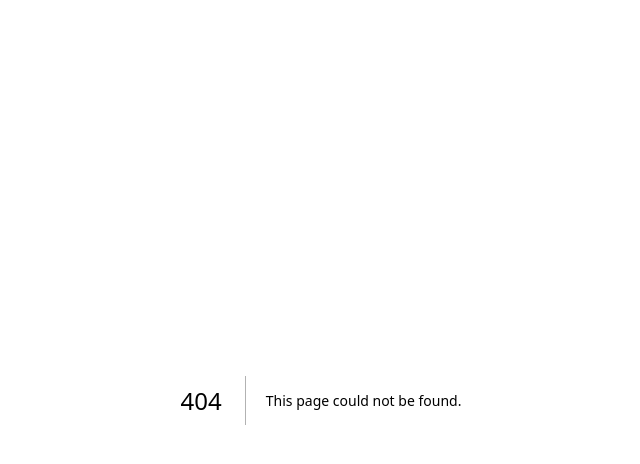
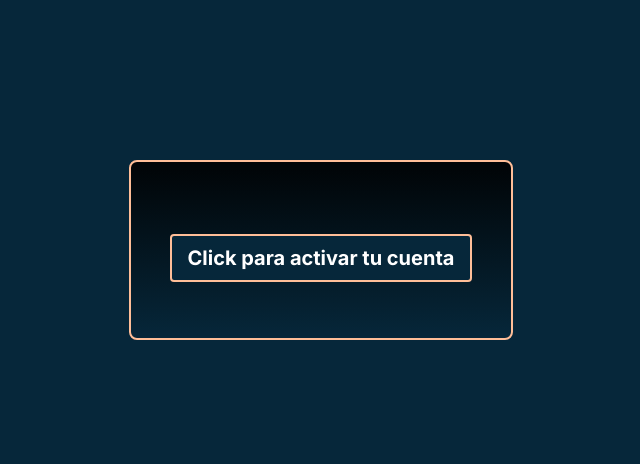
Before and after one commit to juandape/dotcocktails, a Next.js app: page /verify-account/1 in a window 1280 px wide. Before the commit this address had no page. Shown: the top 464 px of the page, without its empty margins (319-959 px from the left). Built offline with nearby package versions, Linux system fonts and the light colour scheme; no server answers.

Commit message:
perf: activate account

```diff
--- a/src/app/create/cocktailsform/page.tsx
+++ b/src/app/create/cocktailsform/page.tsx
@@ -10,7 +10,7 @@ import BackButton from '@/components/back-button';
 import SubmitButton from '@/components/submit-button';
 
 const BASE_URL = process.env.NEXT_PUBLIC_BASE_URL;
-const url = `${BASE_URL}/api/cocktails`;
+const url = `${BASE_URL}/api/v1/cocktails`;
 
 const initialForm = {
   nameId: '',
@@ -48,7 +48,7 @@ export default function CocktailsFormPage() {
 
     try {
       const response = await axios.post(
-        `${BASE_URL}/api/upload/files`,
+        `${BASE_URL}/api/v1/upload/files`,
         formData
       );
       const result = response.data;
--- a/src/app/create/historyform/page.tsx
+++ b/src/app/create/historyform/page.tsx
@@ -10,7 +10,7 @@ import BackButton from '@/components/back-button';
 import SubmitButton from '@/components/submit-button';
 
 const BASE_URL = process.env.NEXT_PUBLIC_BASE_URL;
-const url = `${BASE_URL}/api/histories`;
+const url = `${BASE_URL}/api/v1/histories`;
 
 const initialForm = {
   nameId: '',
@@ -44,7 +44,7 @@ export default function HistoryFormPage() {
 
     try {
       const response = await axios.post(
-        `${BASE_URL}/api/upload/files`,
+        `${BASE_URL}/api/v1/upload/files`,
         formData
       );
       const result = response.data;
--- a/src/app/create/usersform/page.tsx
+++ b/src/app/create/usersform/page.tsx
@@ -10,7 +10,7 @@ import BackButton from '@/components/back-button';
 import SubmitButton from '@/components/submit-button';
 
 const BASE_URL = process.env.NEXT_PUBLIC_BASE_URL;
-const url = `${BASE_URL}/api/users`;
+const url = `${BASE_URL}/api/v1/users`;
 
 const initialForm = {
   name: '',
@@ -89,7 +89,7 @@ export default function UsersFormPage() {
 
     try {
       const response = await axios.post(
-        `${BASE_URL}/api/upload/files`,
+        `${BASE_URL}/api/v1/upload/files`,
         formData
       );
       const result = response.data;
--- a/src/app/history/beer/page.tsx
+++ b/src/app/history/beer/page.tsx
@@ -6,7 +6,7 @@ import BackButton from '@/components/back-button';
 import useFetchData from '@/components/fetch-data';
 
 const BASE_URL = process.env.NEXT_PUBLIC_BASE_URL;
-const url = `${BASE_URL}/api/histories`;
+const url = `${BASE_URL}/api/v1/histories`;
 
 export default function BeerHistory() {
   const { data: histories, loading, error, loadingState } = useFetchData(url);
--- a/src/app/history/cocktail/page.tsx
+++ b/src/app/history/cocktail/page.tsx
@@ -6,7 +6,7 @@ import BackButton from '@/components/back-button';
 import useFetchData from '@/components/fetch-data';
 
 const BASE_URL = process.env.NEXT_PUBLIC_BASE_URL;
-const url = `${BASE_URL}/api/histories`;
+const url = `${BASE_URL}/api/v1/histories`;
 
 export default function CocktailHistory() {
   const { data: histories, loading, error, loadingState } = useFetchData(url);
--- /dev/null
+++ b/src/app/verify-account/[token]/page.tsx
@@ -0,0 +1,52 @@
+'use client';
+import axios from 'axios';
+import { useParams, useRouter } from 'next/navigation';
+import { useState } from 'react';
+import Swal from 'sweetalert2';
+
+const BASE_URL = process.env.NEXT_PUBLIC_BASE_URL;
+const url = `${BASE_URL}/auth/local/activate`;
+
+export default function VerifyAccountPage() {
+  const [activationStatus, setActivationStatus] = useState('');
+  const token = useParams().token;
+  const router = useRouter()
+
+  async function handleClick() {
+    try {
+      await axios.post(`${url}/${token}`).then((res) => {
+        setActivationStatus(res.data.message || 'Account activated');
+        Swal.fire({
+          icon: 'success',
+          title: 'Cuenta activada',
+          showCloseButton: true,
+        });
+
+        router.push('/')
+
+      });
+    } catch (error) {
+      console.log('error', error);
+      Swal.fire({
+        icon: 'error',
+        title: 'Oops...',
+        text: 'Error al activar la cuenta',
+        showCloseButton: true,
+      });
+    }
+  }
+
+  return (
+    <div className='mx-auto mt-40 bg-gradient-to-b from-black-top to-blue-tp w-80 sm:w-96 h-70 relative rounded-lg p-4 border-peach-fuzz border-2'>
+      <div className='text-center py-10 text-peach-fuzz text-xl'>
+        <button
+          className='px-4 py-2 font-bold text-white bg-blue-tp border-2 border-peach-fuzz rounded hover:bg-peach-fuzz hover:text-blue-tp hover:font-bold hover:cursor-pointer focus:outline-none focus:shadow-outline duration-500 flex mt-4 mx-auto'
+          disabled={!token || activationStatus === 'Account activated'}
+          onClick={handleClick}
+        >
+          Click para activar tu cuenta
+        </button>
+      </div>
+    </div>
+  );
+}
--- a/src/components/cocktails-card.tsx
+++ b/src/components/cocktails-card.tsx
@@ -7,7 +7,7 @@ import BackButton from '@/components/back-button';
 import useFetchData from '@/components/fetch-data';
 
 const BASE_URL = process.env.NEXT_PUBLIC_BASE_URL;
-const url = `${BASE_URL}/api/cocktails`;
+const url = `${BASE_URL}/api/v1/cocktails`;
 
 export default function CocktailCard({
   nameId,
--- a/src/components/login-modal.tsx
+++ b/src/components/login-modal.tsx
@@ -35,7 +35,7 @@ export default function Modal({ isOpen, onClose }: Props) {
 
   return (
     <>
-      <div className='w-screen h-screen fixed  top-0 left-0 sm:-left-20 bg-black/[0.5]'>
+      <div className='w-screen h-screen fixed top-0 left-0 sm:-left-20 bg-black/[0.5]'>
         <div
           className={`mx-auto mt-40 bg-gradient-to-b from-black-top to-blue-tp w-80 sm:w-96 h-70 relative rounded-lg p-4 ${
             isOpen ? 'open' : ''
```
